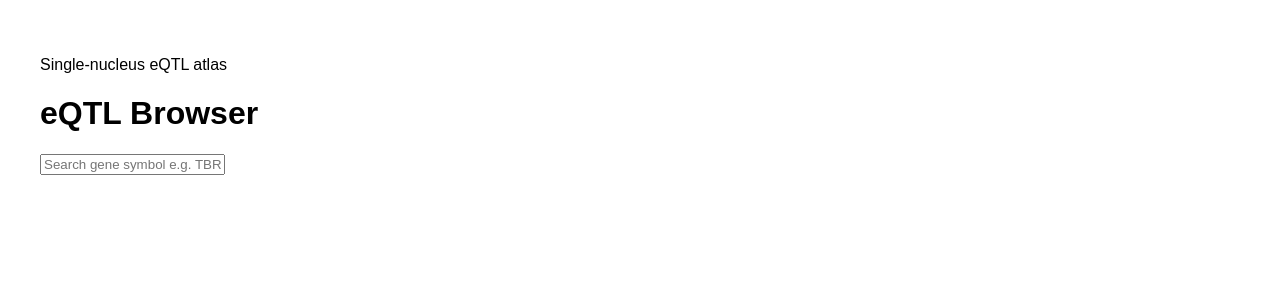
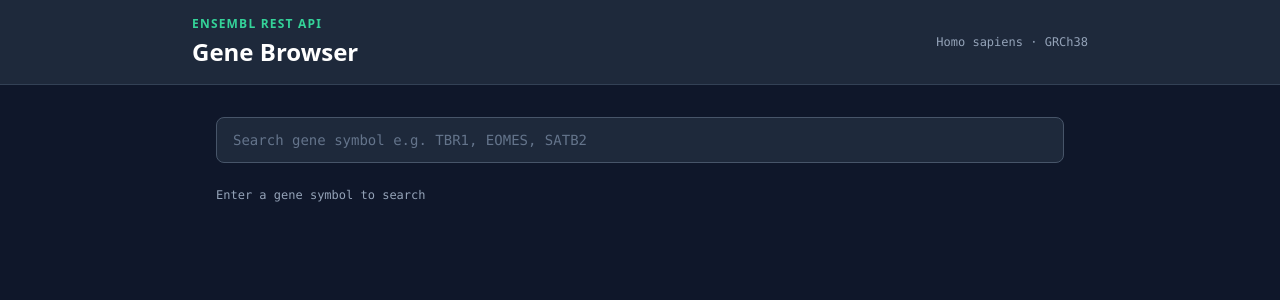
Before and after one commit to Dazcam/snp-browser-react, a React (Vite) app: page / in a window 1280 px wide. Shown: the top 300 px of the page. Built offline with nearby package versions, Linux system fonts and the light colour scheme.

Commit message:
Add Tailwind dark theme styling and autofill fix

```diff
--- a/src/App.jsx
+++ b/src/App.jsx
@@ -36,33 +36,62 @@ function App() {
   }, [query])
 
   return (
-    <div className="min-h-screen bg-gray-50">
-      <div className="max-w-4xl mx-auto px-6 py-10">
+    <div className="min-h-screen bg-slate-900 text-slate-100">
 
-        <div className="mb-8">
-          <p className="text-sm font-medium tracking-widest text-blue-600 uppercase mb-1">
-            Single-nucleus eQTL atlas
+      {/* Header bar */}
+      <header className="border-b border-slate-700 bg-slate-800 px-6 py-4">
+        <div className="max-w-4xl mx-auto flex items-center justify-between">
+          <div>
+            <p className="text-xs font-semibold tracking-widest text-emerald-400 uppercase mb-1">
+              Ensembl REST API
             </p>
-          <h1 className="text-3xl font-bold text-gray-900">
-            eQTL Browser
+            <h1 className="text-2xl font-bold text-white">
+              Gene Browser
             </h1>
           </div>
+          <span className="text-xs text-slate-400 font-mono">
+            Homo sapiens · GRCh38
+          </span>
+        </div>
+      </header>
 
+      {/* Main content */}
+      <main className="max-w-4xl mx-auto px-6 py-8">
+
+        {/* Search */}
+        <div className="mb-6">
           <SearchBar query={query} onChange={setQuery} />
+        </div>
 
-        <div className="mt-6">
+        {/* Status strip */}
+        <div className="mb-4 flex items-center gap-3 text-xs font-mono text-slate-400">
+          {gene && (
+            <>
+              <span className="text-emerald-400">●</span>
+              <span>1 result</span>
+              <span className="text-slate-600">·</span>
+              <span>{gene.assembly_name}</span>
+              <span className="text-slate-600">·</span>
+              <span>chr{gene.seq_region_name}:{gene.start?.toLocaleString()}–{gene.end?.toLocaleString()}</span>
+            </>
+          )}
+          {!gene && !loading && !error && (
+            <span>Enter a gene symbol to search</span>
+          )}
+        </div>
+
+        {/* States */}
         {loading && (
-            <p className="text-sm text-gray-500">Loading...</p>
+          <p className="text-sm text-slate-400 font-mono">Fetching...</p>
         )}
         {error && (
-            <div className="rounded-md bg-red-50 border border-red-200 px-4 py-3 text-sm text-red-700">
+          <div className="rounded-md bg-red-900/30 border border-red-700 px-4 py-3 text-sm text-red-400">
             {error}
           </div>
         )}
         {gene && <GeneTable gene={gene} />}
-        </div>
 
-      </div>
+      </main>
     </div>
   )
 }
--- a/src/GeneTable.jsx
+++ b/src/GeneTable.jsx
@@ -1,26 +1,28 @@
 function GeneTable({ gene }) {
   return (
-    <div className="overflow-hidden rounded-lg border border-gray-200 shadow-sm">
+    <div className="overflow-hidden rounded-lg border border-slate-700">
       <table className="w-full text-sm">
         <thead>
-          <tr className="bg-gray-100 text-left text-xs font-semibold uppercase tracking-wider text-gray-500">
+          <tr className="border-b border-slate-700 bg-slate-800 text-left text-xs font-semibold uppercase tracking-wider text-slate-400">
             <th className="px-4 py-3">Symbol</th>
             <th className="px-4 py-3">Ensembl ID</th>
             <th className="px-4 py-3">Chr</th>
             <th className="px-4 py-3">Start</th>
             <th className="px-4 py-3">End</th>
+            <th className="px-4 py-3">Strand</th>
             <th className="px-4 py-3">Biotype</th>
           </tr>
         </thead>
         <tbody>
-          <tr className="bg-white hover:bg-blue-50 transition-colors">
-            <td className="px-4 py-3 font-medium text-gray-900">{gene.display_name}</td>
-            <td className="px-4 py-3 text-blue-600 font-mono text-xs">{gene.id}</td>
-            <td className="px-4 py-3 text-gray-600">{gene.seq_region_name}</td>
-            <td className="px-4 py-3 text-gray-600">{gene.start?.toLocaleString()}</td>
-            <td className="px-4 py-3 text-gray-600">{gene.end?.toLocaleString()}</td>
+          <tr className="bg-slate-900 hover:bg-slate-800 transition-colors">
+            <td className="px-4 py-3 font-semibold text-white">{gene.display_name}</td>
+            <td className="px-4 py-3 font-mono text-xs text-emerald-400">{gene.id}</td>
+            <td className="px-4 py-3 text-slate-300">{gene.seq_region_name}</td>
+            <td className="px-4 py-3 text-slate-300">{gene.start?.toLocaleString()}</td>
+            <td className="px-4 py-3 text-slate-300">{gene.end?.toLocaleString()}</td>
+            <td className="px-4 py-3 text-slate-300">{gene.strand === 1 ? '+' : '−'}</td>
             <td className="px-4 py-3">
-              <span className="rounded-full bg-blue-100 px-2 py-1 text-xs font-medium text-blue-700">
+              <span className="rounded-full bg-emerald-900/40 px-2 py-1 text-xs font-medium text-emerald-400 border border-emerald-800">
                 {gene.biotype}
               </span>
             </td>
--- a/src/SearchBar.jsx
+++ b/src/SearchBar.jsx
@@ -1,14 +1,12 @@
 function SearchBar({ query, onChange }) {
   return (
-    <div className="relative">
-      <input
-        type="text"
-        placeholder="Search gene symbol e.g. TBR1"
-        value={query}
-        onChange={e => onChange(e.target.value)}
-        className="w-full rounded-lg border border-gray-300 bg-white px-4 py-3 text-sm text-gray-900 shadow-sm placeholder-gray-400 focus:border-blue-500 focus:outline-none focus:ring-2 focus:ring-blue-200"
-      />
-    </div>
+    <input
+      type="text"
+      placeholder="Search gene symbol e.g. TBR1, EOMES, SATB2"
+      value={query}
+      onChange={e => onChange(e.target.value)}
+      className="w-full rounded-lg border border-slate-600 bg-slate-800 px-4 py-3 text-sm text-slate-100 placeholder-slate-500 font-mono focus:border-emerald-500 focus:outline-none focus:ring-2 focus:ring-emerald-500/20"
+    />
   )
 }
 
--- a/src/index.css
+++ b/src/index.css
@@ -1,4 +1,11 @@
-body {
-  font-family: sans-serif;
-  padding: 2rem;
+@tailwind base;
+@tailwind components;
+@tailwind utilities;
+
+input:-webkit-autofill,
+input:-webkit-autofill:hover,
+input:-webkit-autofill:focus {
+  -webkit-box-shadow: 0 0 0px 1000px #1e293b inset;
+  -webkit-text-fill-color: #f1f5f9;
+  caret-color: #f1f5f9;
 }
--- a/tailwind.config.js
+++ b/tailwind.config.js
@@ -1,6 +1,9 @@
 /** @type {import('tailwindcss').Config} */
 export default {
-  content: [],
+  content: [
+    "./index.html",
+    "./src/**/*.{js,jsx}",
+  ],
   theme: {
     extend: {},
   },
```
Also changed, not shown: 1 other file (tests, documents, lock files or other folders). Lines whose indentation alone changed are shown as unchanged.
